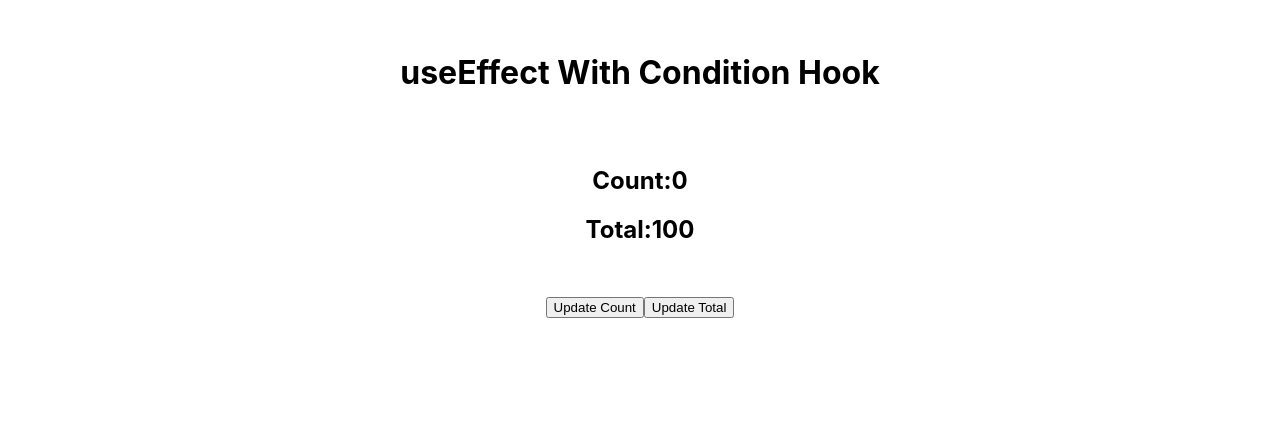
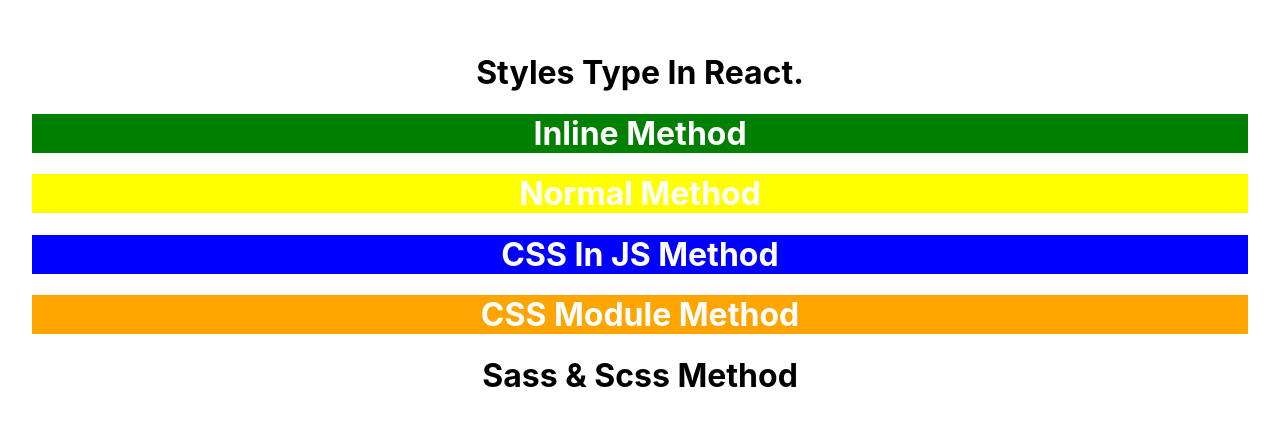
Before and after one commit to akashdomadiya/react-tuts, a React (Create React App) app: page / in a window 1280 px wide. Shown: the top 426 px of the page. Built offline with nearby package versions, Linux system fonts and the light colour scheme.

Commit message:
styletype

```diff
--- a/src/App.js
+++ b/src/App.js
@@ -1,33 +1,45 @@
-import React, { useEffect, useState } from "react";
+import React from "react";
 import "./App.css";
-import UserTotal from "./UserTotal";
+
+// Example 2
+import "./style.css";
+
+// Example 4
+import Style from "./style.module.css";
+
+// Example 5
+import "./style.css";
+
 function App() {
-  // Example 2
-  const [count, setCount] = useState(0);
-  const [total, setTotal] = useState(100);
-
-  useEffect(() => {
-    // console.log("After Render Total!!");
-  }, [total]);
-
-  useEffect(() => {
-    // console.log("After Render Count!!");
-  }, [count]);
+  // Example 3
+  const headline = {
+    color: "#fff",
+    backgroundColor: "blue",
+  };
 
   return (
     <>
       <div className="App">
-        <h1>useEffect With Condition Hook</h1>
+        <h1>Styles Type In React.</h1>
 
-        <UserTotal count={count} total={total} />
+        {/* Example 1 Inline CSS */}
+        <h1 style={{ color: "#fff", backgroundColor: "green" }}>
+          Inline Method
+        </h1>
 
-        {/* Example 2 */}
-        {/* <h2>Count:{count}</h2> */}
-        <button onClick={() => setCount(count + 1)}>Update Count</button>
+        {/* Example 2 Normal CSS */}
+        <h1 className="primary">Normal Method</h1>
 
-        {/* Example 3 */}
-        {/* <h2>Total:{total}</h2> */}
-        <button onClick={() => setTotal(total + 1)}>Update Total</button>
+        {/* Example 3 CSS In JS */}
+        <h1 style={headline}>CSS In JS Method</h1>
+
+        {/* Example 4 CSS Module */}
+        <h1 className={Style.title}>CSS Module Method</h1>
+
+        {/* Example 5 Sass & Scss */}
+        <h1 className="primary-sass">
+          Sass & <span>Scss</span> Method
+        </h1>
       </div>
     </>
   );
--- /dev/null
+++ b/src/style.css
@@ -0,0 +1,4 @@
+.primary {
+    color: #fff;
+    background-color: yellow;
+  }
--- /dev/null
+++ b/src/style.module.css
@@ -0,0 +1,4 @@
+.title {
+    color: #fff;
+    background-color: orange;
+  }
```
